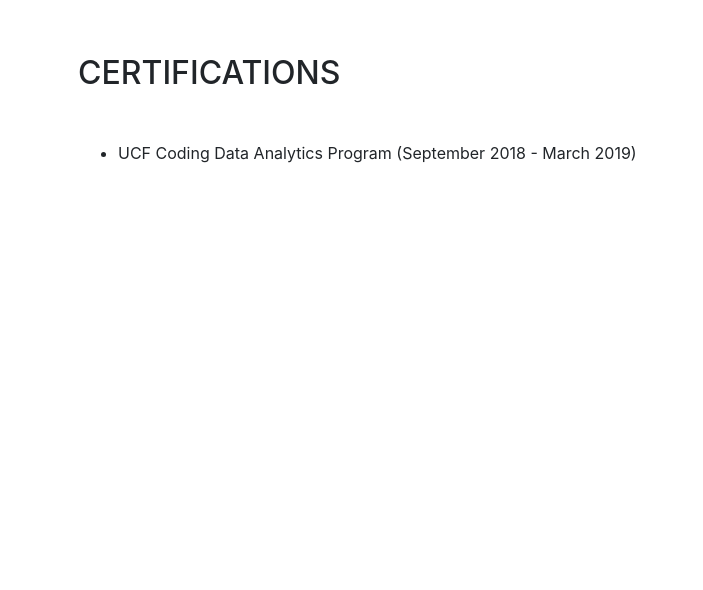
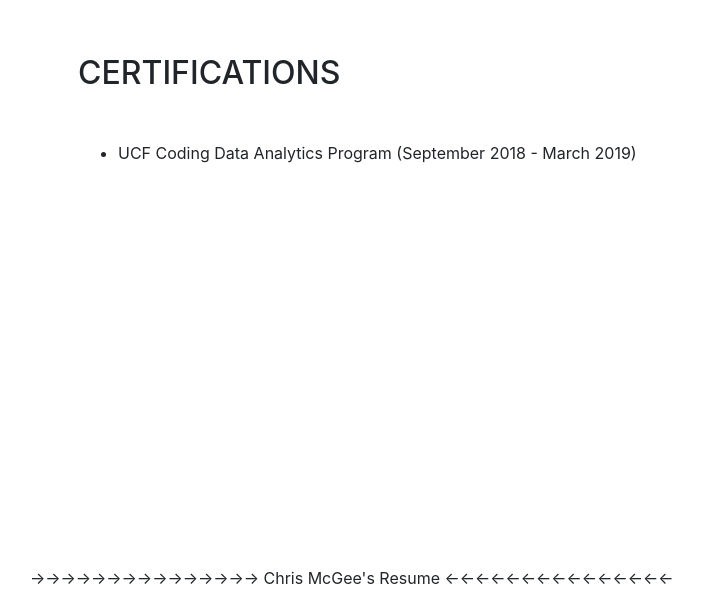
Before and after one commit to mcgeec91/Resume, a website with bundled scripts: page resi/index.html in a window 1280 px wide. Shown: the part 5025-5615 px from the top of the page, without its empty margins (242-945 px from the left). Before the commit the page ends 5543 px from the top, so only its background shows below. Built offline with nearby package versions, Linux system fonts and the light colour scheme; a web font is replaced by a local one.

Commit message:
updated footer on resume

```diff
--- a/resi/index.html
+++ b/resi/index.html
@@ -8,7 +8,7 @@
     <meta name="description" content="">
     <meta name="author" content="">
 
-    <title>Resume - Start Bootstrap Theme</title>
+    <title>Chris McGee's Resume</title>
 
     <!-- Bootstrap core CSS -->
     <link href="vendor/bootstrap/css/bootstrap.min.css" rel="stylesheet">
@@ -305,6 +305,13 @@
     <!-- Custom scripts for this template -->
     <script src="js/resume.min.js"></script>
 
+
+    <br><br>
+    <footer>
+
+      <p1>→→→→→→→→→→→→→→→ Chris McGee's Resume ←←←←←←←←←←←←←←←
+         </p1>
+    </footer>
   </body>
 
 </html>
```
